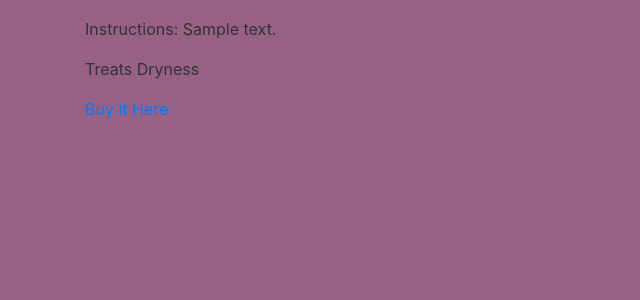
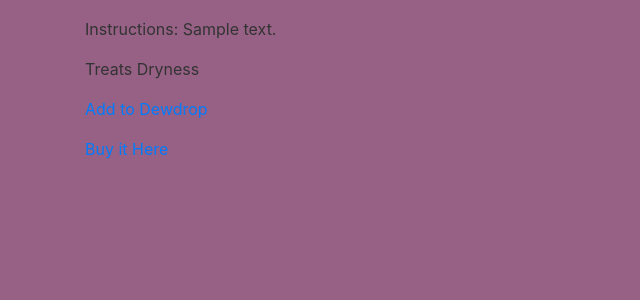
Before and after one commit to Kristinboyd/therealdewdrop, a Django app: page /products/ in a window 1280 px wide. Shown: the part 159-459 px from the top of the page, without its empty margins (0-640 px from the left). Run offline with Django 3.2, Linux system fonts and the light colour scheme; tables that the repository leaves empty hold one stand-in row (values such as "Sample post"); parts of the project's set-up code (start-up, migrations or seed data) failed here and were passed over; some libraries are stand-ins or nearby versions.

Commit message:
added basics of button in correct location but it is not yet working

```diff
--- a/products/templates/products/products.html
+++ b/products/templates/products/products.html
@@ -10,6 +10,7 @@
                 <p> Ingredients: {{ product.ingredients }}</p>
                 <p> Instructions: {{ product.description }}</p>
                 <p> Treats {{ product.treatment_type }} </p>
+                <p><a href='{{ product.add_to_profile }}'> Add to Dewdrop</a></p>
                 <a href='{{ product.link }}'> Buy it Here</a>
             {% endfor %}
         </body>
```
